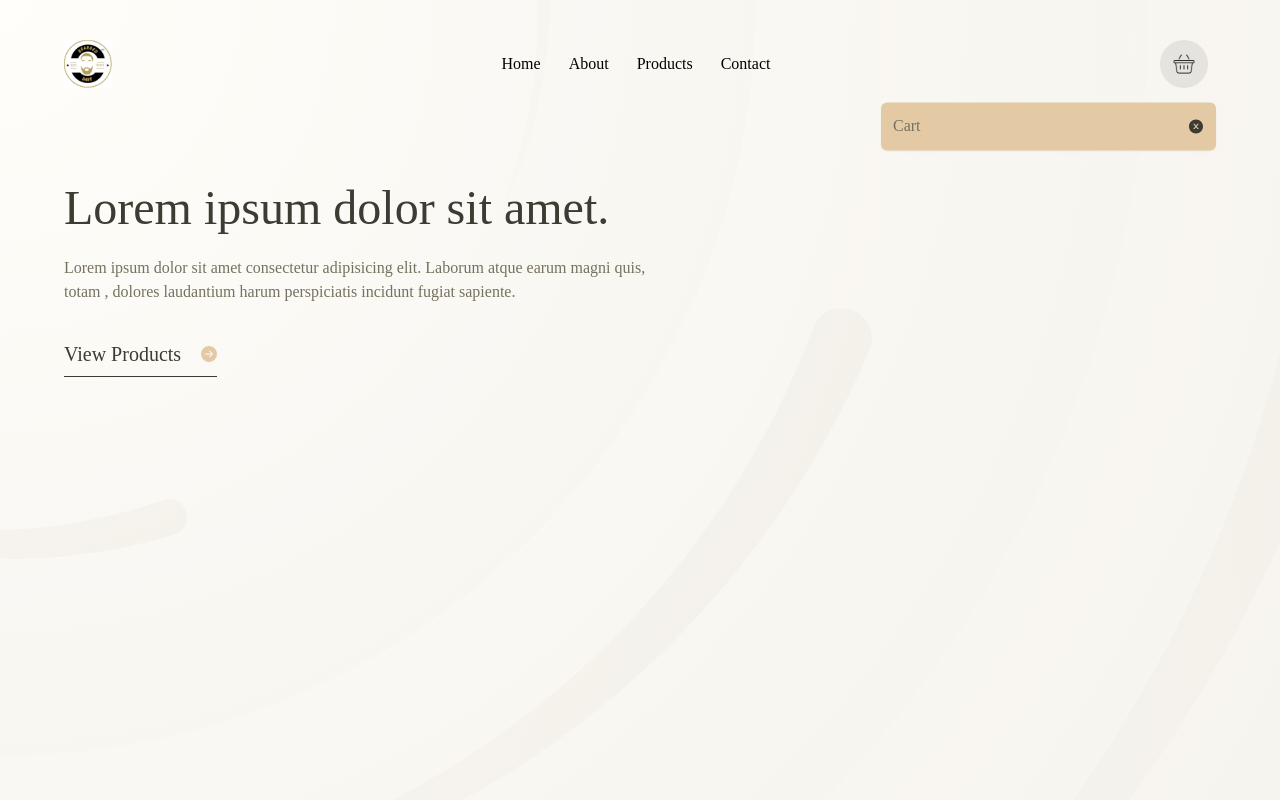
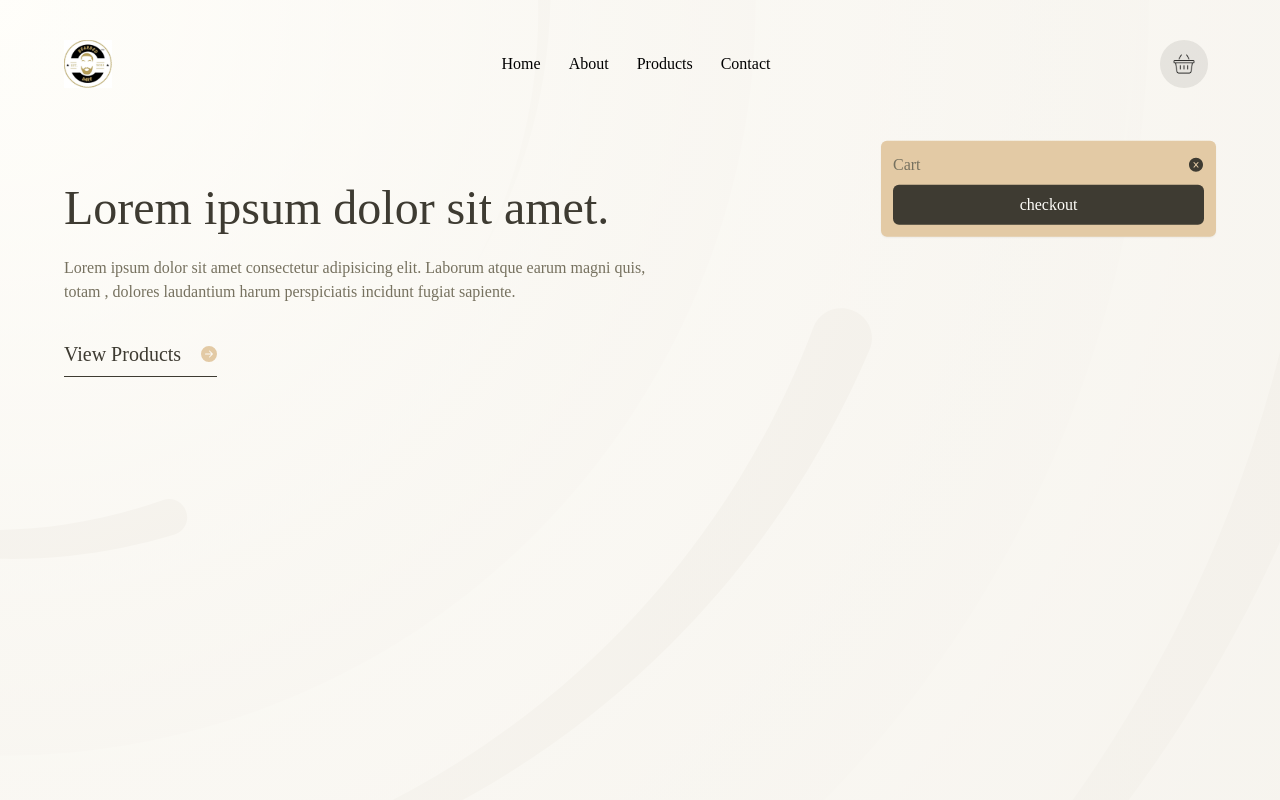
Before and after one commit to Aheedjo/bearded-dare, a Next.js app: page /Index in a window 1280 px wide. Both pictures are taken after a click on the element 1184 px from the left and 64 px from the top of the page. Shown: the top 800 px of the page. Built offline with nearby package versions, Linux system fonts and the light colour scheme; a web font is replaced by a local one.

Commit message:
proceed to checkout btn added

```diff
--- a/src/components/cart/Cart.jsx
+++ b/src/components/cart/Cart.jsx
@@ -1,8 +1,10 @@
 import { useGlobalContext } from "../../context/context";
+import { AiFillCloseCircle } from "react-icons/ai";
 import Image from "next/image";
+import Link from "next/link";
 import cart from "../../assets/cart.svg";
 import styles from "./Cart.module.scss";
-import { AiFillCloseCircle } from "react-icons/ai";
+import Button from "../button/Button"
 
 const Cart = () => {
     const { showCart, toggleCart, closeCart } = useGlobalContext();
@@ -17,6 +19,9 @@ const Cart = () => {
                     <p>Cart</p>
                     <AiFillCloseCircle className={styles.close} onClick={toggleCart} />
                 </div>
+                <Link href="/Checkout" onClick={closeCart}>
+                    <Button text="checkout" width="full"></Button>
+                </Link>
             </div>
             <div className={showCart ?? styles.backdrop} onClick={closeCart}></div>
         </>
```
